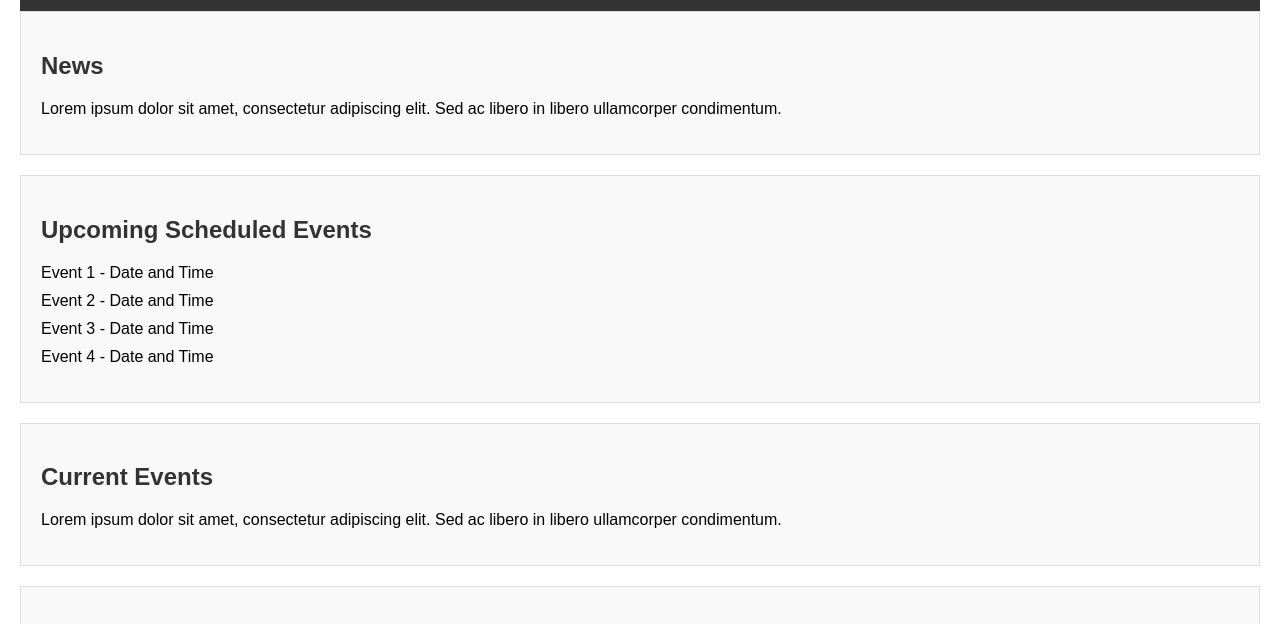
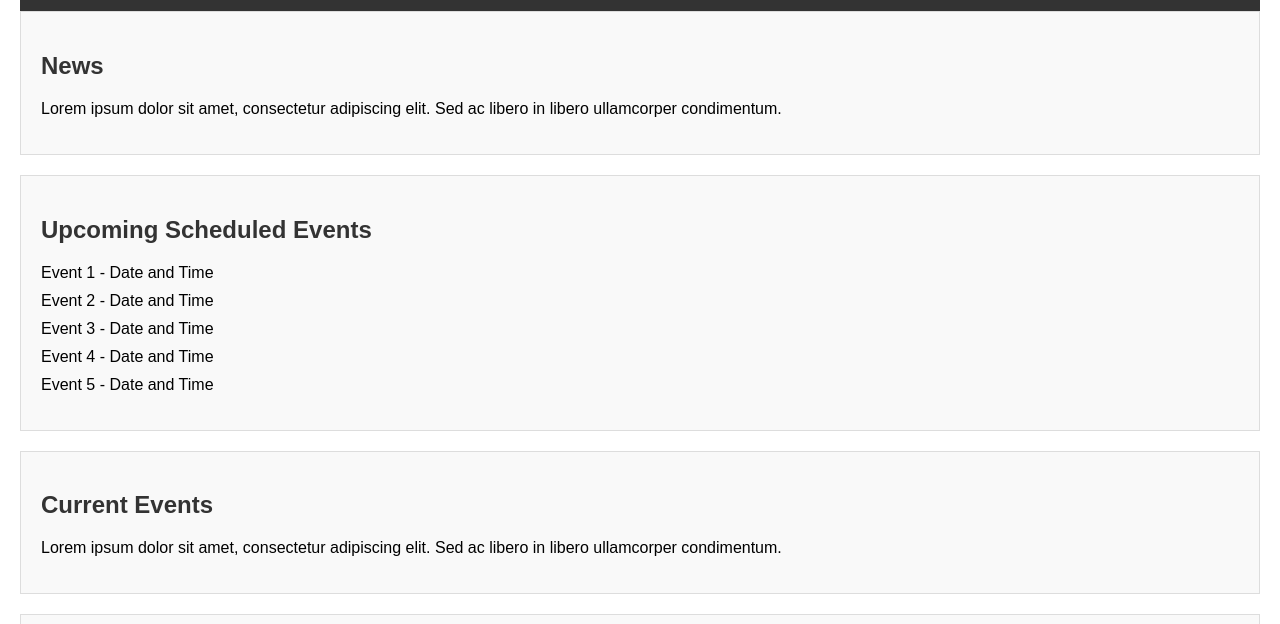
Before and after one commit to AmazingKarKar/SextonFamilyDashboard, a plain HTML site: page index.html in a window 1280 px wide. Shown: the part 109-733 px from the top of the page. Drawn offline with Linux system fonts and the light colour scheme.

Commit message:
Update index.html to add a fifth event for instructions

```diff
--- a/index.html
+++ b/index.html
@@ -74,6 +74,7 @@
                 <li>Event 2 - Date and Time</li>
                 <li>Event 3 - Date and Time</li>
                 <li>Event 4 - Date and Time</li>
+                <li>Event 5 - Date and Time</li>
             </ul>
         </article>
     </section>
```
